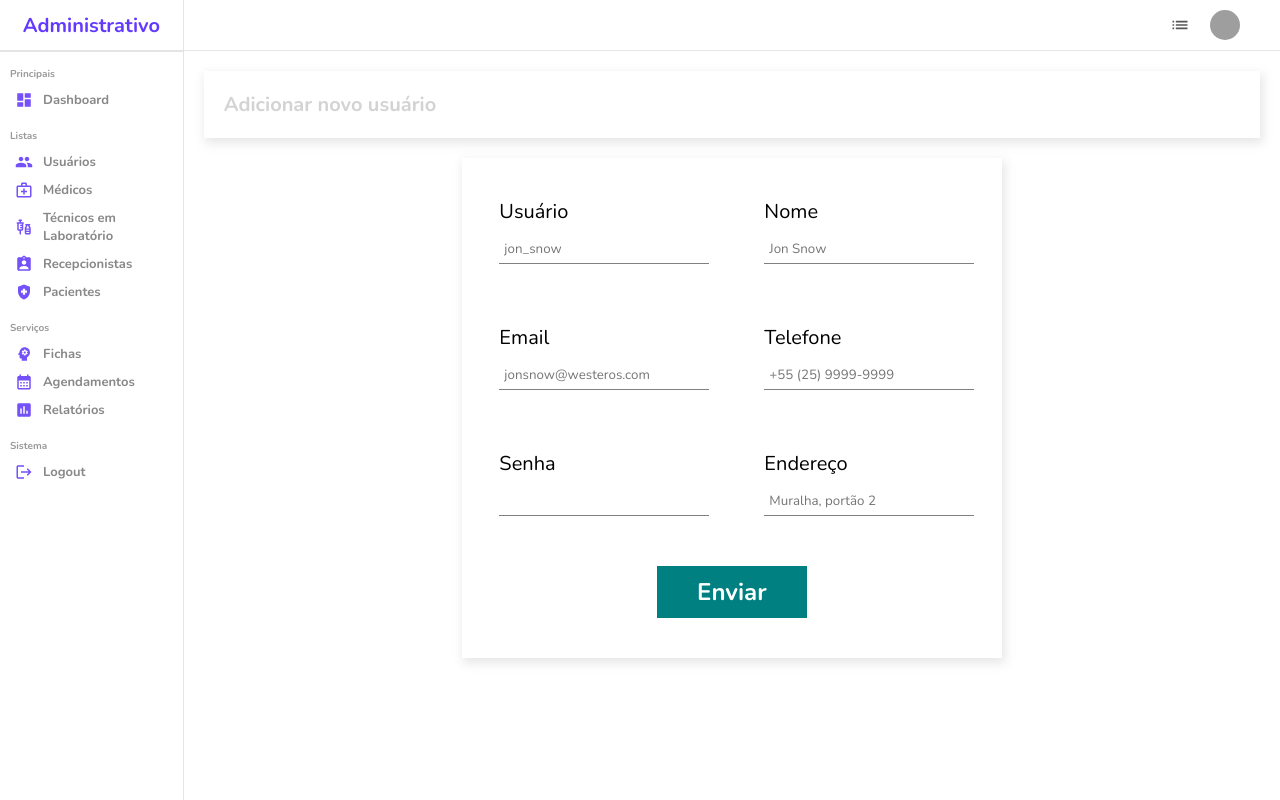
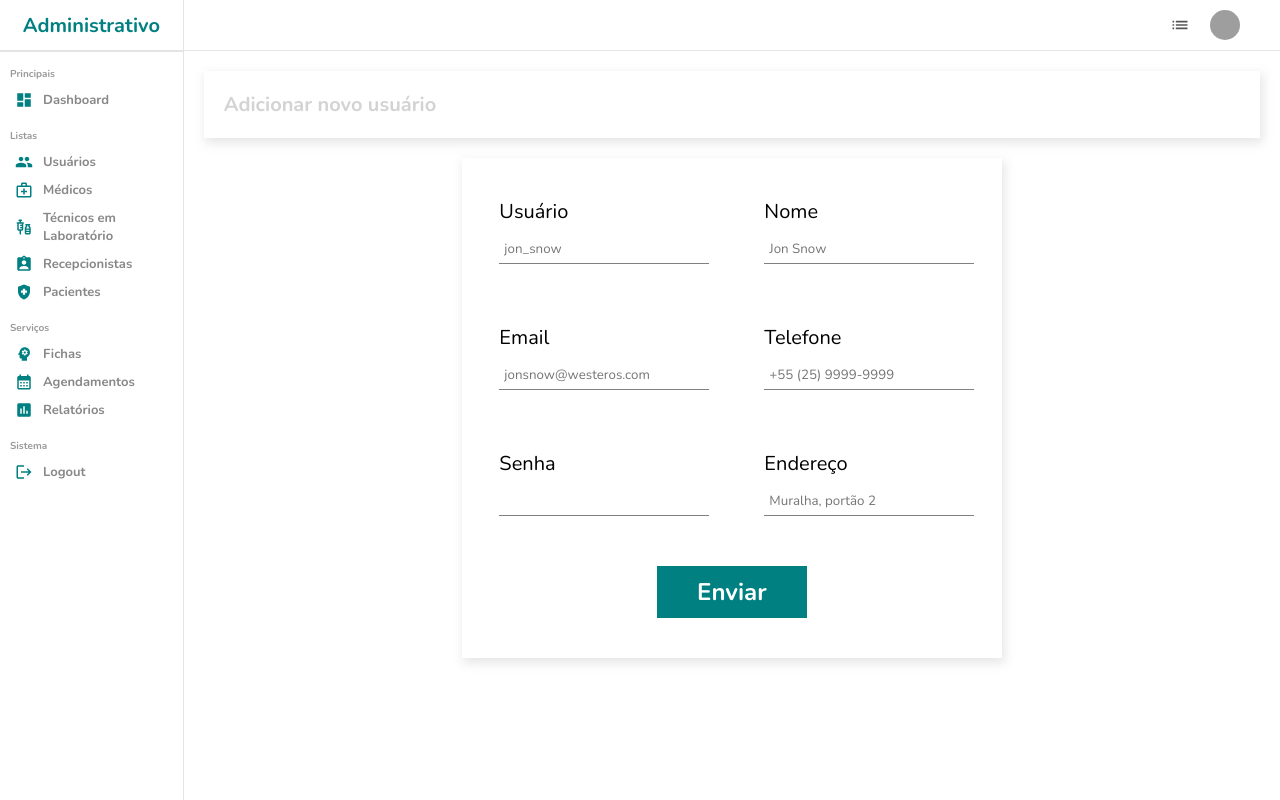
Before and after one commit to FSantosx/clinic-node, a React (Create React App) app in the folder app/ui/: page /users/new in a window 1280 px wide. Built offline with nearby package versions, Linux system fonts and the light colour scheme; grey boxes are pictures that could not be loaded.

Commit message:
alteração na cor do sistema

```diff
--- a/app/ui/src/components/chart/Chart.jsx
+++ b/app/ui/src/components/chart/Chart.jsx
@@ -27,14 +27,14 @@ export const Chart = ({ aspect, title }) => {
                     margin={{ top: 10, right: 30, left: 0, bottom: 0 }}>
                     <defs>
                         <linearGradient id="total" x1="0" y1="0" x2="0" y2="1">
-                            <stop offset="5%" stopColor="#8884d8" stopOpacity={0.8} />
-                            <stop offset="95%" stopColor="#8884d8" stopOpacity={0} />
+                            <stop offset="5%" stopColor="teal" stopOpacity={0.8} />
+                            <stop offset="95%" stopColor="teal" stopOpacity={0} />
                         </linearGradient>
                     </defs>
                     <XAxis dataKey="name" stroke='gray' />
                     <CartesianGrid strokeDasharray="3 3" className='chartGrid' stroke='gray' />
                     <Tooltip />
-                    <Area type="monotone" dataKey="total" stroke="#8884d8" fillOpacity={1} fill="url(#total)" />
+                    <Area type="monotone" dataKey="total" stroke="teal" fillOpacity={1} fill="url(#total)" />
                 </AreaChart>
             </ResponsiveContainer>
         </div>
--- a/app/ui/src/components/sidebar/sidebar.scss
+++ b/app/ui/src/components/sidebar/sidebar.scss
@@ -14,7 +14,7 @@
         .logo {
             font-size: 20px;
             font-weight: bold;
-            color: #6439ff
+            color: teal;
         }
     }
 
@@ -46,12 +46,12 @@
                 cursor: pointer;
 
                 &:hover {
-                    background-color: #ece8ff;
+                    background-color: rgba(0, 128, 128, 0.13);
                 }
 
                 .icon {
                     font-size: 18px;
-                    color: #7451f8;
+                    color: teal;
                 }
 
                 span {
@@ -73,7 +73,7 @@
             width: 20px;
             height: 20px;
             border-radius: 5px;
-            border: 1px solid #7451f8;
+            border: 1px solid rgba(0, 128, 128, 0.425);
             cursor: pointer;
             margin: 5px;
 
```
Also changed, not shown: app/ui/src/components/featured/Featured.jsx (+4 -4 lines).
